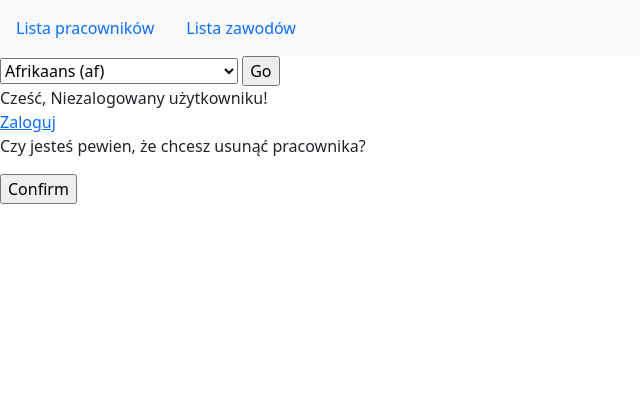
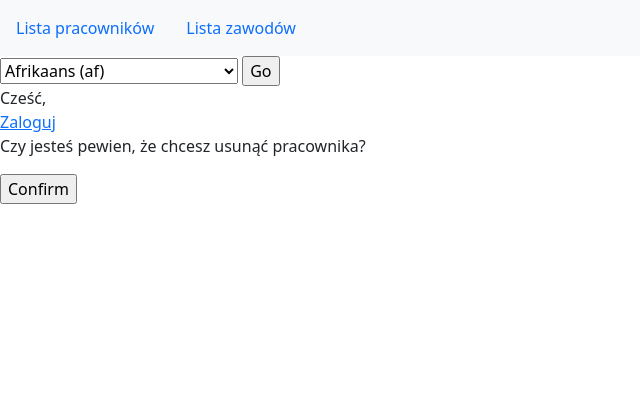
Before and after one commit to Ewelina179/employee_management_app, a Django app: template employee_list/api/templates/employee/employee_delete.html in a window 1280 px wide. Shown: the top 420 px of the page, without its empty margins (0-640 px from the left). Run offline with Django 4.2, Linux system fonts and the light colour scheme; the template is opened without the code that fills it, so the values that code supplies are empty; some libraries are stand-ins or nearby versions.

Commit message:
added translation

```diff
--- a/employee_list/api/templates/base.html
+++ b/employee_list/api/templates/base.html
@@ -32,8 +32,8 @@
 </form>
 
 
-{% blocktranslate with myvar=user.username|default:'Niezalogowany użytkowniku' %}
-Cześć, {{myvar}}!
+{% blocktranslate with myvar=user.username %}
+Cześć, {{myvar}}
 {% endblocktranslate%}
 
 <div>
--- a/employee_list/api/templates/employee/list_of_employees.html
+++ b/employee_list/api/templates/employee/list_of_employees.html
@@ -16,7 +16,7 @@
     <br>
     <a href="{% url 'details' employee.pk %}">{% translate "Dane pracownika" %}</a>
     <br>
-    <a href="{% url 'delete_employee_ajax' employee.id %}" class="link-delete text-danger">Usuń pracownika</a>
+    <a href="{% url 'delete_employee_ajax' employee.id %}" class="link-delete text-danger">{% translate "Usuń pracownika" %}</a>
     {% empty %}
     <p>{% translate "Brak pracowników w bazie." %}</p>
 {% endfor %}
```
Also changed, not shown: employee_list/api/locale/en/LC_MESSAGES/django.po, 1 other file.
